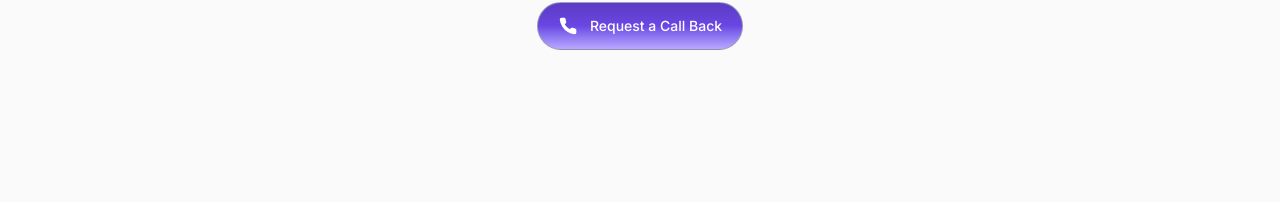
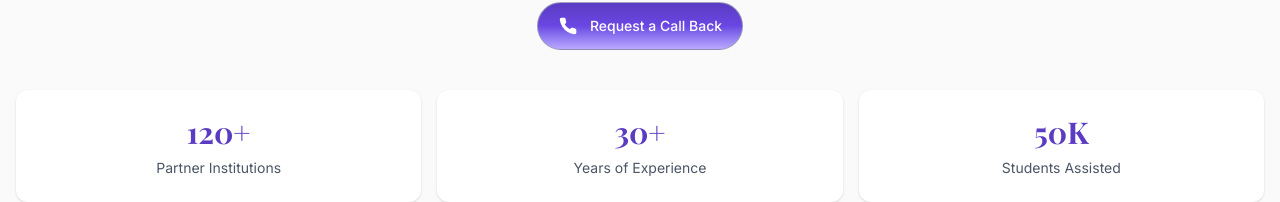
Before and after one commit to me-yeasin/study-aboard, a Next.js app: page / in a window 1280 px wide. Shown: the part 3398-3600 px from the top of the page. Before the commit the page ends 3448 px from the top, so only its background shows below. Built offline with nearby package versions, Linux system fonts and the light colour scheme.

Commit message:
about us section completed

```diff
--- a/app/components/sections/about-us.tsx
+++ b/app/components/sections/about-us.tsx
@@ -72,6 +72,22 @@
         <div className="flex justify-center mt-8">
           <PrimaryButton icon={<PhoneIcon />} label="Request a Call Back" variant="gradient" />
         </div>
+
+        {/* Stats Cards */}
+        <div className="grid grid-cols-1 sm:grid-cols-2 lg:grid-cols-3 gap-4 mt-10">
+          <div className="bg-white rounded-xl shadow-sm p-6 flex flex-col items-center justify-center text-center">
+            <p className="font-heading text-3xl font-bold text-primary-700">120+</p>
+            <p className="font-sans text-sm text-gray-600 mt-2">Partner Institutions</p>
+          </div>
+          <div className="bg-white rounded-xl shadow-sm p-6 flex flex-col items-center justify-center text-center">
+            <p className="font-heading text-3xl font-bold text-primary-700">30+</p>
+            <p className="font-sans text-sm text-gray-600 mt-2">Years of Experience</p>
+          </div>
+          <div className="bg-white rounded-xl shadow-sm p-6 flex flex-col items-center justify-center text-center">
+            <p className="font-heading text-3xl font-bold text-primary-700">50K</p>
+            <p className="font-sans text-sm text-gray-600 mt-2">Students Assisted</p>
+          </div>
+        </div>
       </div>
     </section>
   );
```
